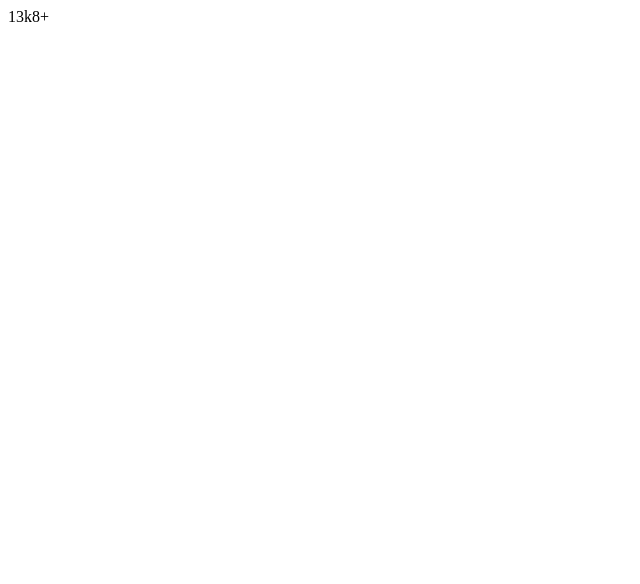
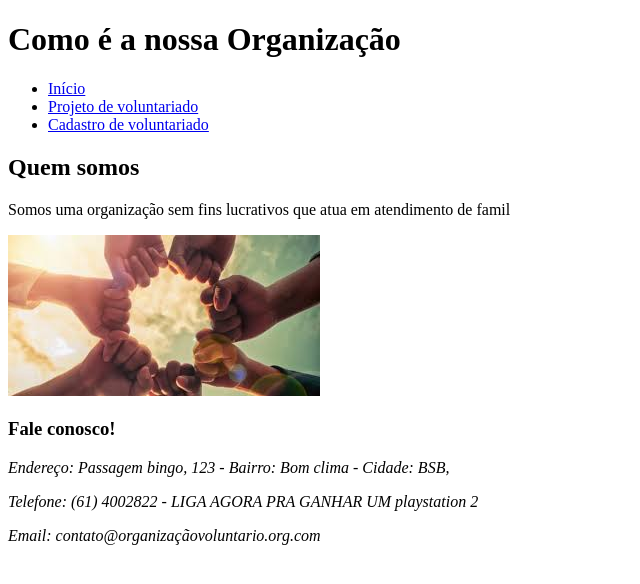
Before and after one commit to pauloandree7/aulaProgama-owebII, a plain HTML site: page index.html in a window 1280 px wide. Shown: the whole page, without its empty margins (0-640 px from the left). Drawn offline with Linux system fonts and the light colour scheme.

Commit message:
feito na ayula

```diff
--- a/index.html
+++ b/index.html
@@ -1,11 +1,35 @@
 <!DOCTYPE html>
-<html lang="pt-br">
+<html lang="en">
 <head>
     <meta charset="UTF-8">
     <meta name="viewport" content="width=device-width, initial-scale=1.0">
-    <title>Document</title>
+    <title>Organização voluntariado</title>
 </head>
 <body>
-
+<header>
+    <h1>Como é a nossa Organização</h1>
+    <nav>
+        <ul>
+            <li><a href="index.html">Início</a></li>
+            <li><a href="projeto.html">Projeto de voluntariado</a></li>
+            <li><a href="cadastro.html">Cadastro de voluntariado</a></li>
+        </ul>
+    </nav>
+</header>
+<main>
+        <section>
+            <h2>Quem somos</h2>
+            <p>Somos uma organização sem fins lucrativos que atua em atendimento de famil</p>
+            <img src="imagem/images.jpeg" alt="voluntarios em ação">
+        </section>
+        <section>
+    <h3>Fale conosco!</h3>
+    <address>
+        <p>Endereço: Passagem bingo, 123 - Bairro: Bom clima - Cidade: BSB,</p>
+        <p>Telefone: (61) 4002822 - LIGA AGORA PRA GANHAR UM playstation  2</p>
+        <p>Email: contato@organizaçãovoluntario.org.com</p>
+    </address>
+</section>
+    </main>
 </body>
-</html>13k8+
+</html>
```
Also changed, not shown: css.html (added), imagem/images.jpeg (added).
